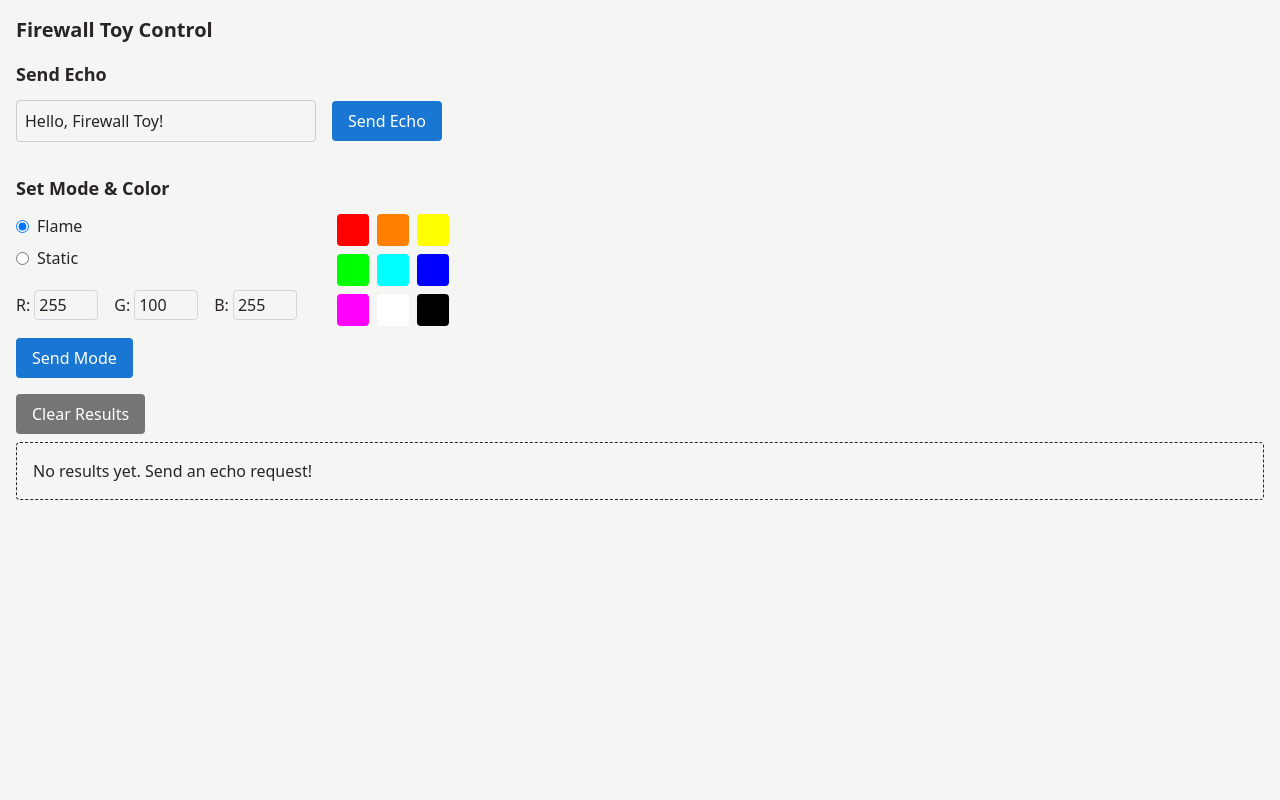
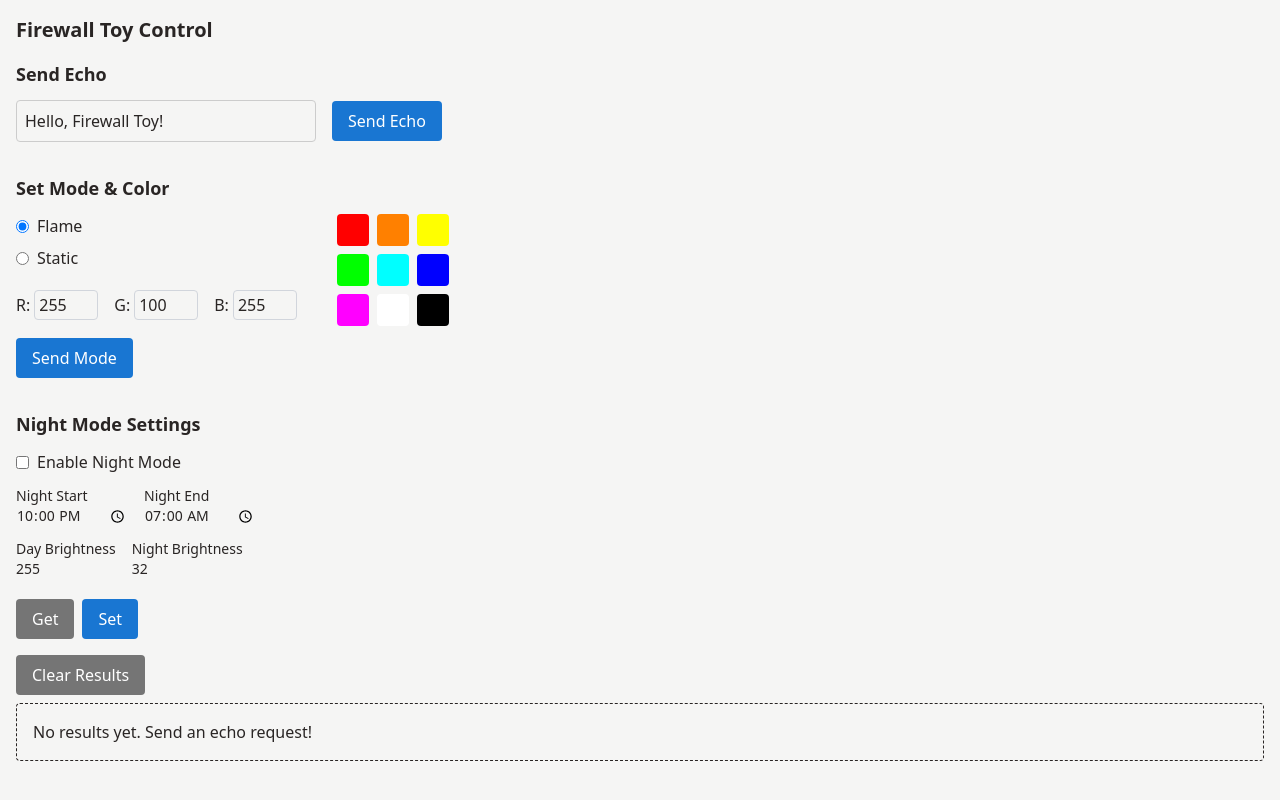
Before and after one commit to sethvoltz/firewall-toy, a SvelteKit app in the folder webapp/: page / in a window 1280 px wide. Built offline with nearby package versions, Linux system fonts and the light colour scheme.

Commit message:
feat(webapp): add UI for get/set night mode and brightness, works in browser local time

```diff
--- a/webapp/src/routes/+page.svelte
+++ b/webapp/src/routes/+page.svelte
@@ -81,6 +81,76 @@
   function clearResults() {
     results = [];
   }
+
+  // Night mode state
+  let nightModeEnabled: boolean = false;
+  let nightStartLocal: string = "22:00"; // local time string, e.g. "22:00"
+  let nightEndLocal: string = "07:00";
+  let dayBrightness: number = 255;
+  let nightBrightness: number = 32;
+  let nightApiLoading: boolean = false;
+  let nightApiError: string = "";
+
+  // Convert local time string ("HH:MM") to UTC hour (int)
+  function localTimeToUtcHour(localTime: string): number {
+    const [h, m] = localTime.split(":").map(Number);
+    const d = new Date();
+    d.setHours(h, m, 0, 0);
+    return (d.getUTCHours());
+  }
+
+  // Convert UTC hour (int) to local time string ("HH:MM")
+  function utcHourToLocalTime(utcHour: number): string {
+    const d = new Date();
+    d.setUTCHours(utcHour, 0, 0, 0);
+    return d.getHours().toString().padStart(2, "0") + ":00";
+  }
+
+  async function getNightSettings() {
+    nightApiLoading = true;
+    nightApiError = "";
+    try {
+      const res = await fetch("/api/brightness", { method: "GET" });
+      const data = await res.json();
+      nightModeEnabled = !!data.nightModeEnabled;
+      nightStartLocal = utcHourToLocalTime(data.nightStartHour);
+      nightEndLocal = utcHourToLocalTime(data.nightEndHour);
+      dayBrightness = data.dayBrightness;
+      nightBrightness = data.nightBrightness;
+    } catch (e: any) {
+      nightApiError = e.message;
+    } finally {
+      nightApiLoading = false;
+    }
+  }
+
+  async function setNightSettings() {
+    nightApiLoading = true;
+    nightApiError = "";
+    try {
+      const body = {
+        nightModeEnabled,
+        nightStartHour: localTimeToUtcHour(nightStartLocal),
+        nightEndHour: localTimeToUtcHour(nightEndLocal),
+        dayBrightness,
+        nightBrightness
+      };
+      const res = await fetch("/api/brightness", {
+        method: "POST",
+        headers: { "Content-Type": "application/json" },
+        body: JSON.stringify(body)
+      });
+      const data = await res.json();
+      results = [
+        ...results,
+        { timestamp: new Date().toLocaleString(), data: { nightSet: data } }
+      ];
+    } catch (e: any) {
+      nightApiError = e.message;
+    } finally {
+      nightApiLoading = false;
+    }
+  }
 </script>
 
 <svelte:head>
@@ -143,6 +213,43 @@
   <button type="submit" class="btn btn-primary">Send Mode</button>
 </form>
 
+<!-- Night Mode Settings -->
+<h2 class="text-lg font-semibold mt-8 mb-3">Night Mode Settings</h2>
+<form class="mb-4 space-y-3" on:submit|preventDefault={setNightSettings}>
+  <div class="flex flex-col gap-3 max-w-md">
+    <label class="flex items-center gap-2">
+      <input type="checkbox" bind:checked={nightModeEnabled} />
+      Enable Night Mode
+    </label>
+    <div class="flex gap-4">
+      <label class="flex flex-col text-sm">Night Start
+        <input type="time" bind:value={nightStartLocal} class="input input-bordered w-28" />
+      </label>
+      <label class="flex flex-col text-sm">Night End
+        <input type="time" bind:value={nightEndLocal} class="input input-bordered w-28" />
+      </label>
+    </div>
+    <div class="flex gap-4">
+      <label class="flex flex-col text-sm">Day Brightness
+        <input type="number" min="0" max="255" bind:value={dayBrightness} class="input input-bordered w-20" />
+      </label>
+      <label class="flex flex-col text-sm">Night Brightness
+        <input type="number" min="0" max="255" bind:value={nightBrightness} class="input input-bordered w-20" />
+      </label>
+    </div>
+    <div class="flex gap-2 mt-2">
+      <button type="button" class="btn" on:click={getNightSettings} disabled={nightApiLoading}>Get</button>
+      <button type="submit" class="btn btn-primary" disabled={nightApiLoading}>Set</button>
+      {#if nightApiLoading}
+        <span class="ml-2 text-xs text-gray-500">Loading...</span>
+      {/if}
+    </div>
+    {#if nightApiError}
+      <div class="text-red-500 text-xs">{nightApiError}</div>
+    {/if}
+  </div>
+</form>
+
 <button type="button" on:click={clearResults} class="btn mb-2">Clear Results</button>
 <ul class="border p-4 border-dashed rounded">
   {#if results.length === 0}
```
